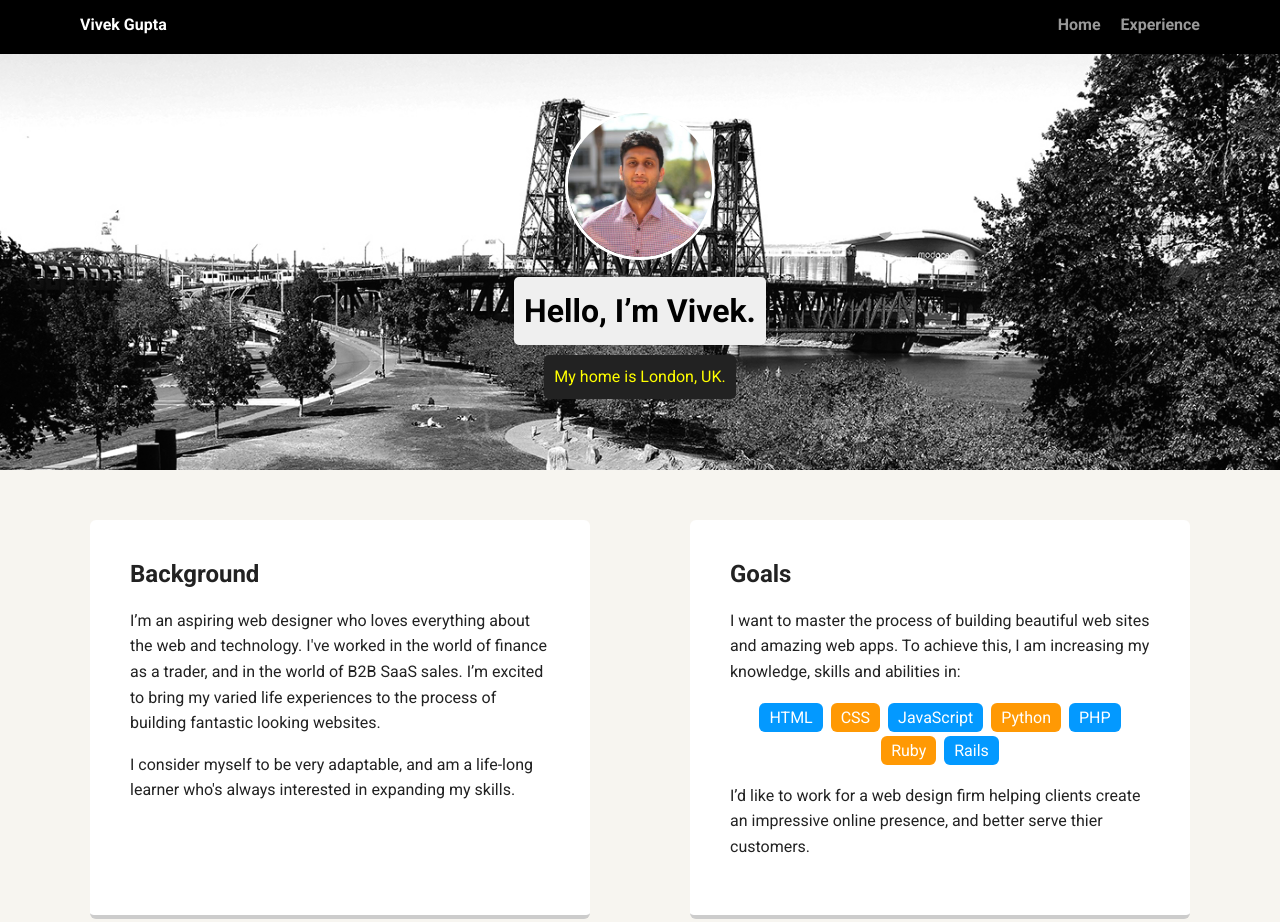
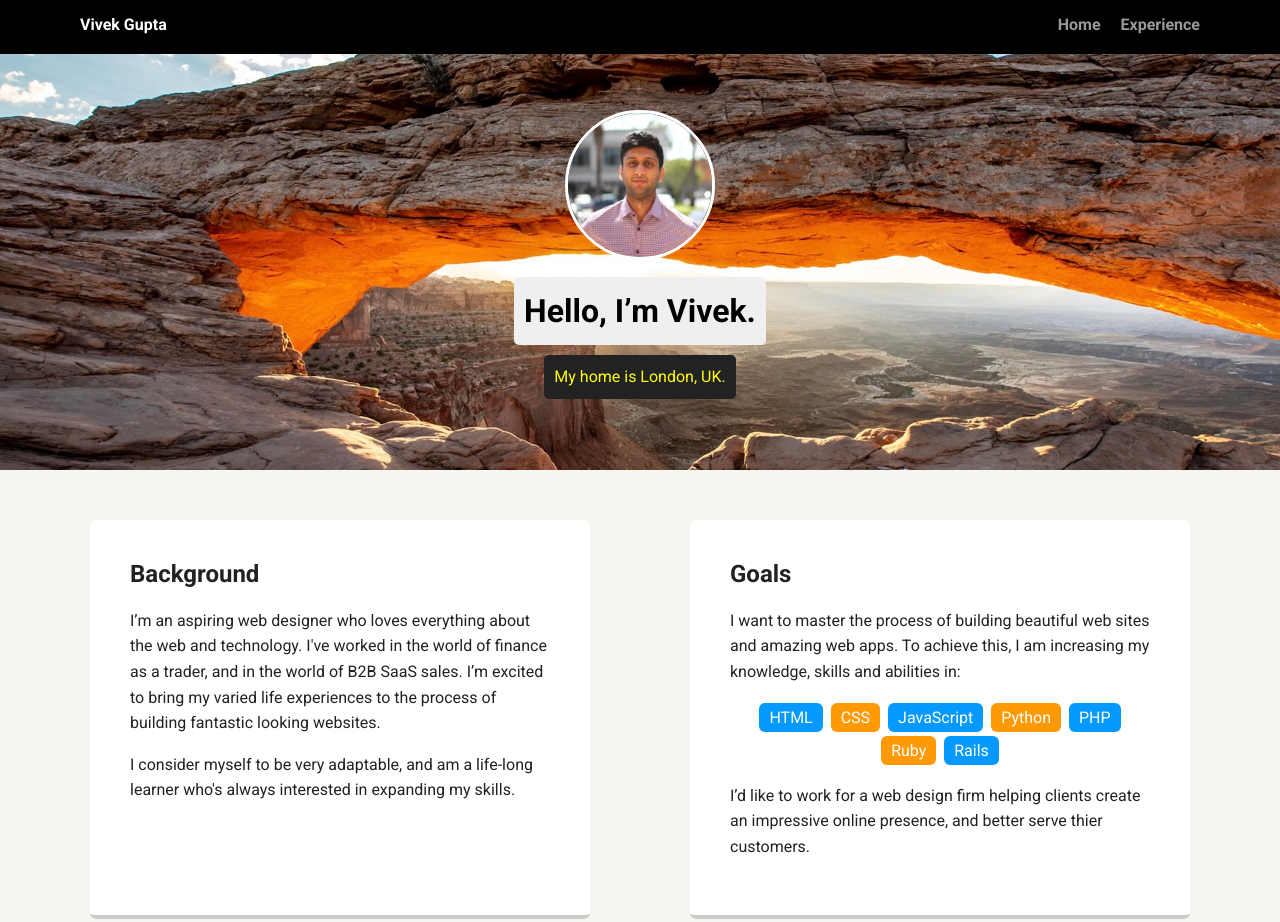
Before and after one commit to guptacode/portfolio_update_v1, a plain HTML site: page index.html in a window 1280 px wide. Shown: the top 922 px of the page. Drawn offline with Linux system fonts and the light colour scheme; a web font is replaced by a local one.

Commit message:
set background image to desert sunrise

```diff
--- a/index.html
+++ b/index.html
@@ -17,7 +17,7 @@
     </div>
 
     <header>
-      <img src="images/profile-pic.jpeg" alt="Profile photo of Vivek" class="profile-image">
+      <img src="images/new-profile-pic.jpeg" alt="Profile photo of Vivek" class="profile-image">
       <h1 class="tag name">Hello, I’m Vivek.</h1>
       <p class="tag location">My home is London, UK.</p>
     </header>
--- a/styles.css
+++ b/styles.css
@@ -57,7 +57,7 @@ a:hover {
 
 header {
   text-align: center;
-  background: url('images/portland.jpg') no-repeat top center ;
+  background: url('images/desert-sunrise.jpg') no-repeat center;
   background-size: cover;
   overflow: hidden;
   padding-top: 60px;
```
Also changed, not shown: images/desert-sunrise.jpg (added), images/london-eye.jpeg (deleted), images/new-profile-pic.jpeg (renamed from images/profile-pic.jpeg).
